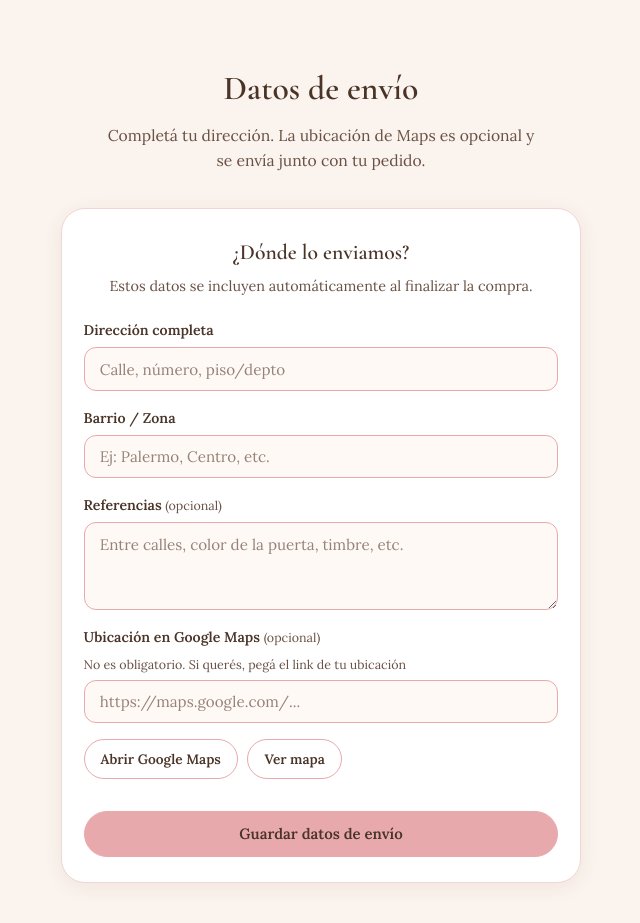
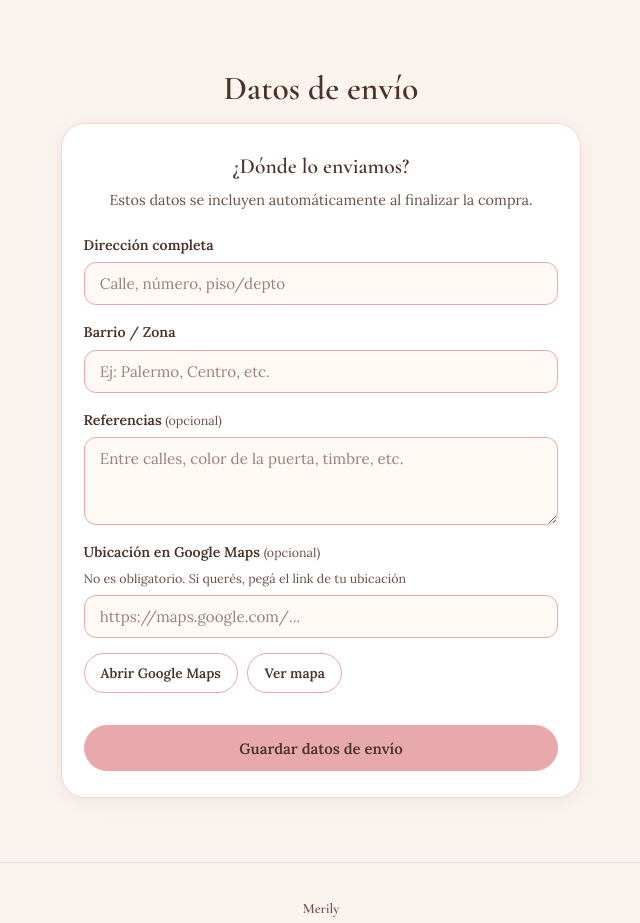
Before and after one commit to merily-coder/Merily, a plain HTML site: page index.html in a window 1280 px wide. Shown: the part 2240-3163 px from the top of the page, without its empty margins (319-959 px from the left). Drawn offline with nearby package versions, Linux system fonts and the light colour scheme.

Commit message:
Update index.html

```diff
--- a/index.html
+++ b/index.html
@@ -1141,7 +1141,6 @@
     <section class="section" id="envios" aria-labelledby="envios-title">
       <div class="container">
         <h2 class="section-title" id="envios-title">Datos de envío</h2>
-        <p class="section-subtitle">Completá tu dirección. La ubicación de Maps es opcional y se envía junto con tu pedido.</p>
 
         <div class="delivery-box">
           <h3>¿Dónde lo enviamos?</h3>
```
